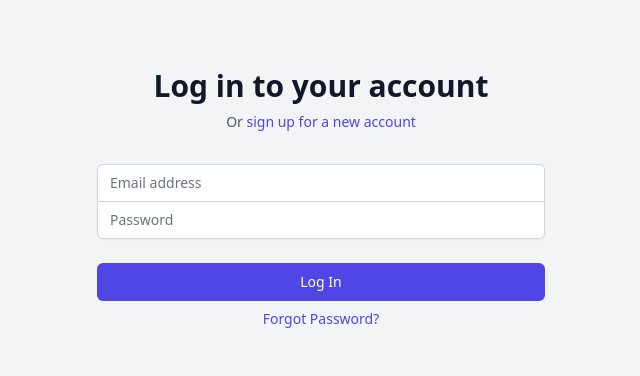
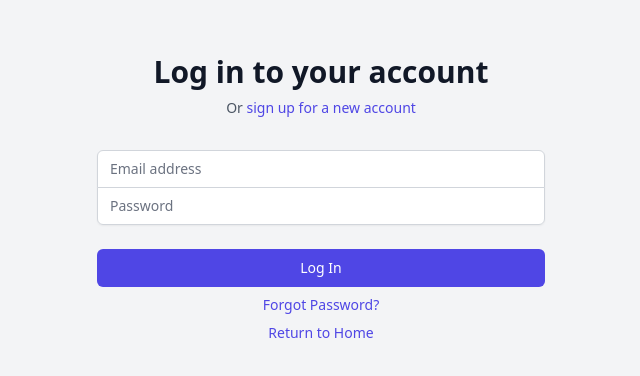
Before and after one commit to AnuragQ/PricingPageBuilderPro-SaaS-Pricing-Made-Simple, a React (Create React App) app in the folder frontend/: page /login in a window 1280 px wide. Shown: the part 214-590 px from the top of the page, without its empty margins (319-959 px from the left). Built offline with nearby package versions, Linux system fonts and the light colour scheme; no server answers.

Commit message:
return to home link added in login

```diff
--- a/frontend/src/routes/LogIn.js
+++ b/frontend/src/routes/LogIn.js
@@ -61,6 +61,12 @@ const Login = () => {
                 Forgot Password?
               </a>
             </p>
+            {/* Return to Home Link */}
+            <p className="mt-2 text-center text-sm text-gray-600">
+              <a href="/" className="font-medium text-indigo-600 hover:text-indigo-500">
+                Return to Home
+              </a>
+            </p>
           </div>
         </form>
       </div>
```
